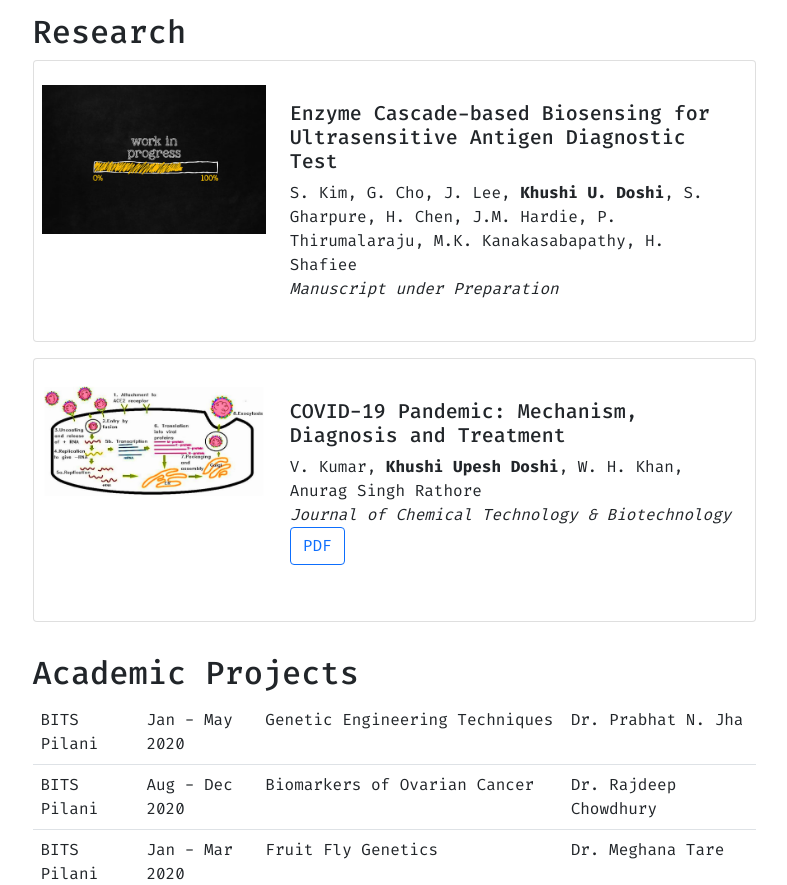
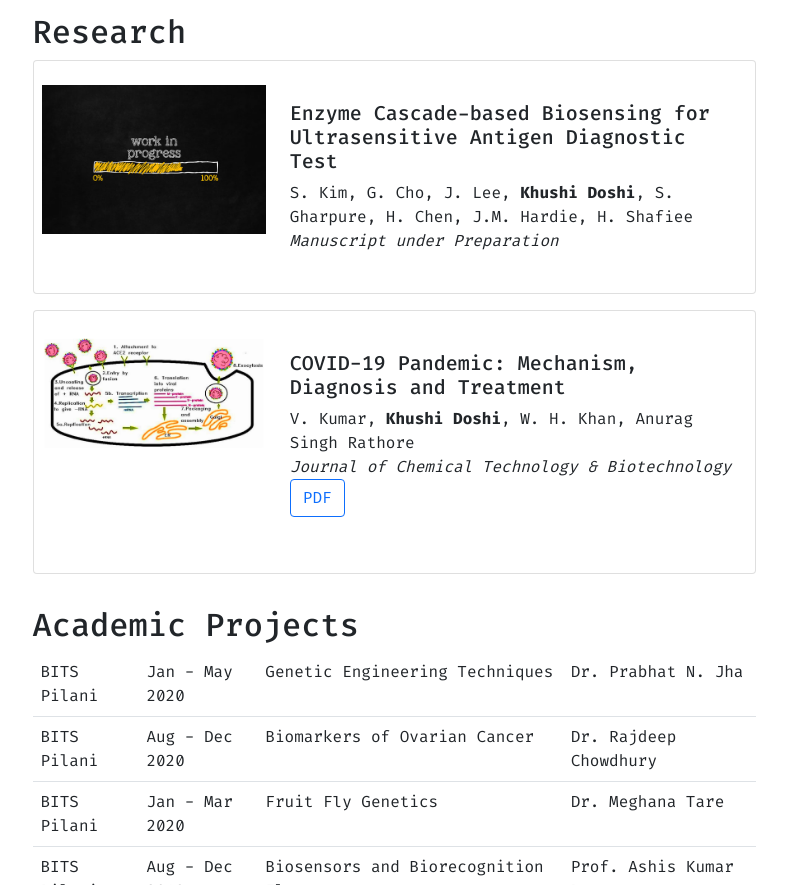
Before and after one commit to khushi180100/khushi180100.github.io, a plain HTML site: page index.html in a window 1280 px wide. Shown: the part 844-1729 px from the top of the page, without its empty margins (246-1033 px from the left). Drawn offline with nearby package versions, Linux system fonts and the light colour scheme; some icons are missing.

Commit message:
Update authorship

```diff
--- a/index.html
+++ b/index.html
@@ -265,9 +265,8 @@
                     Enzyme Cascade-based Biosensing for Ultrasensitive Antigen
                     Diagnostic Test
                   </h5>
-                  S. Kim, G. Cho, J. Lee, <strong>Khushi U. Doshi</strong>, S.
-                  Gharpure, H. Chen, J.M. Hardie, P. Thirumalaraju, M.K.
-                  Kanakasabapathy, H. Shafiee
+                  S. Kim, G. Cho, J. Lee, <strong>Khushi Doshi</strong>, S.
+                  Gharpure, H. Chen, J.M. Hardie, H. Shafiee
                   <br />
                   <i>Manuscript under Preparation</i>
                   <br />
@@ -286,7 +285,7 @@
                   <h5 class="card-title">
                     COVID-19 Pandemic: Mechanism, Diagnosis and Treatment
                   </h5>
-                  V. Kumar, <strong>Khushi Upesh Doshi</strong>, W. H. Khan,
+                  V. Kumar, <strong>Khushi Doshi</strong>, W. H. Khan,
                   Anurag Singh Rathore
                   <br />
                   <i>Journal of Chemical Technology & Biotechnology</i>
```
